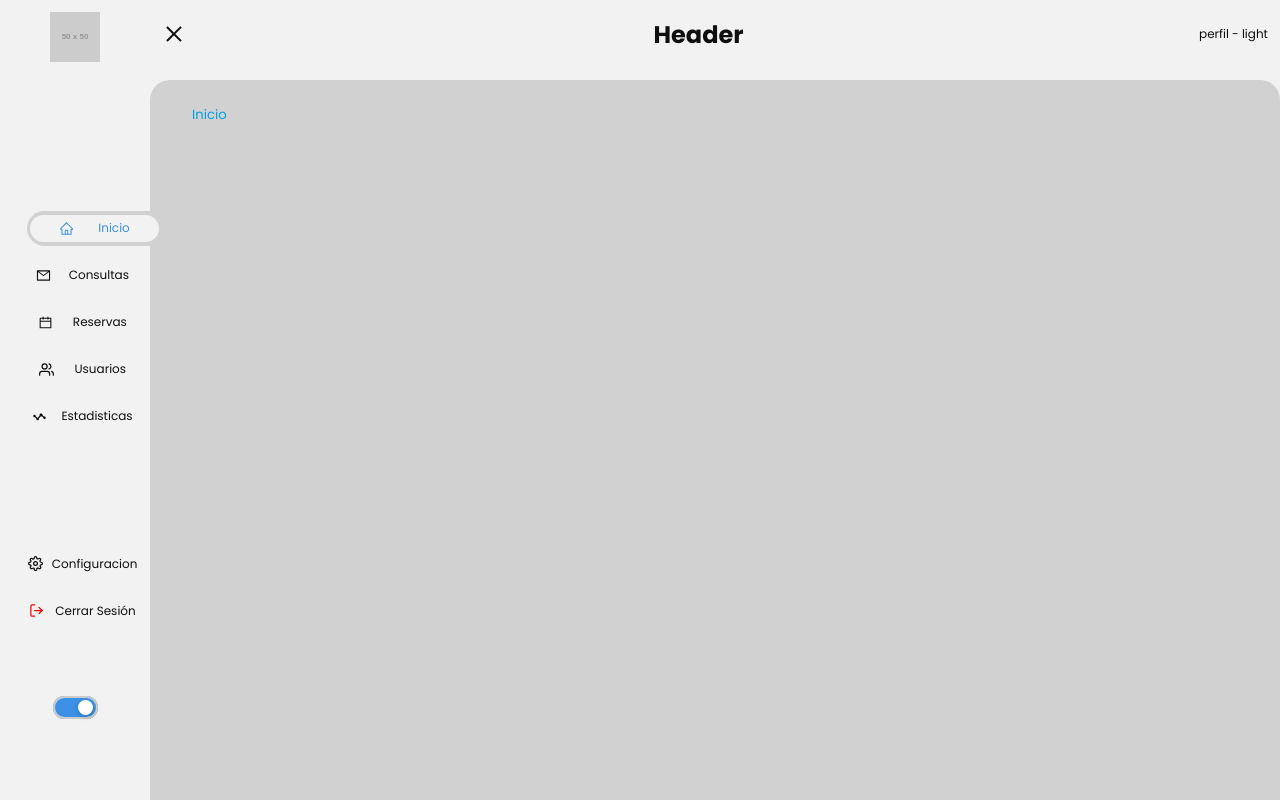
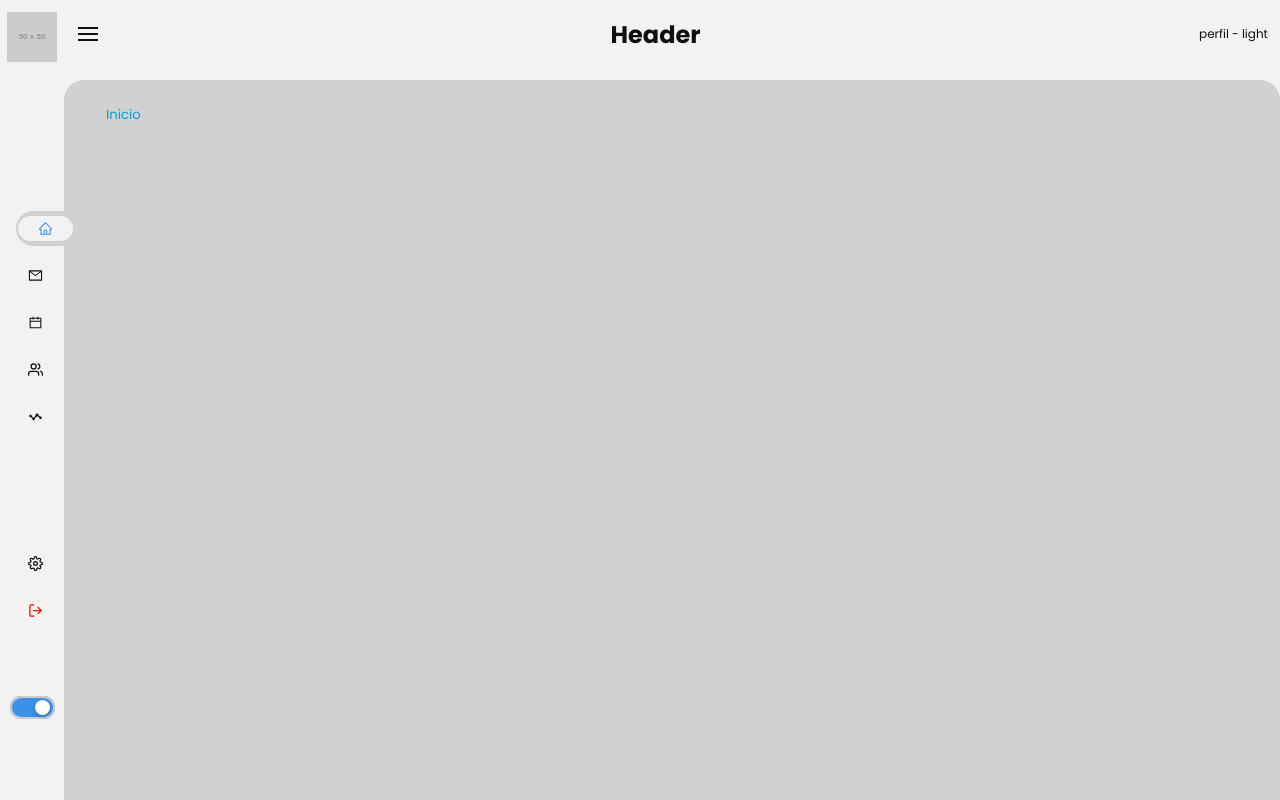
Before and after one commit to F4bian-pacheco/app-gestion-consultas, a Next.js app: page /dashboard in a window 1280 px wide. Built offline with nearby package versions, Linux system fonts and the light colour scheme.

Commit message:
misc: sidebar cerrada por default

```diff
--- a/components/hocs/Dashboard.tsx
+++ b/components/hocs/Dashboard.tsx
@@ -44,7 +44,7 @@ function Dashboard({ children }) {
 
   const router = useRouter();
   const [selected, setSelected] = useState<number>(1)
-  const [sidebarOpen, setSidebarOpen] = useState<boolean>(true);
+  const [sidebarOpen, setSidebarOpen] = useState<boolean>(false);
   const { tema, toggleTema } = useContext(ThemeContext);
 
   const handleSelected = (itemSelected) => {
```
